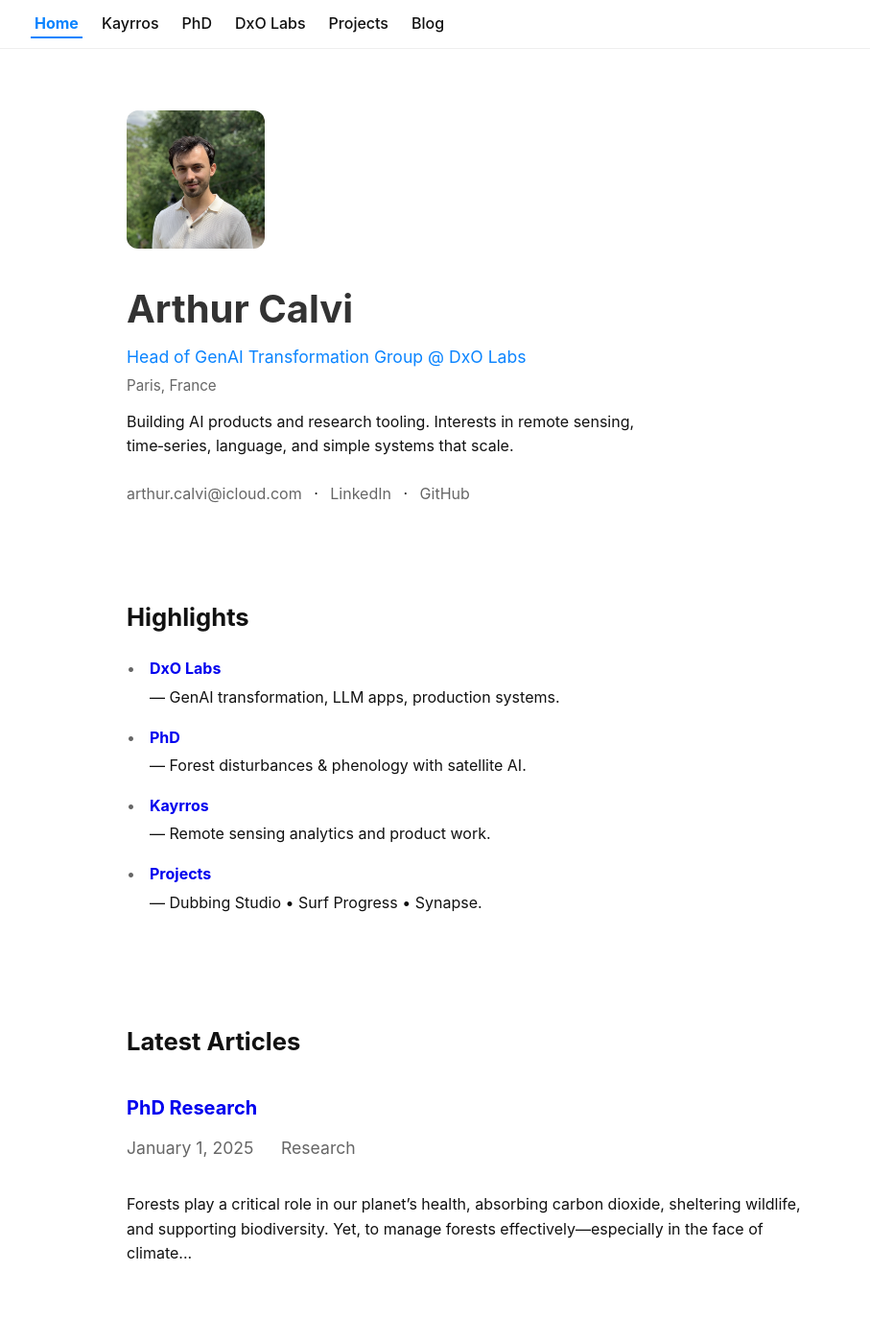
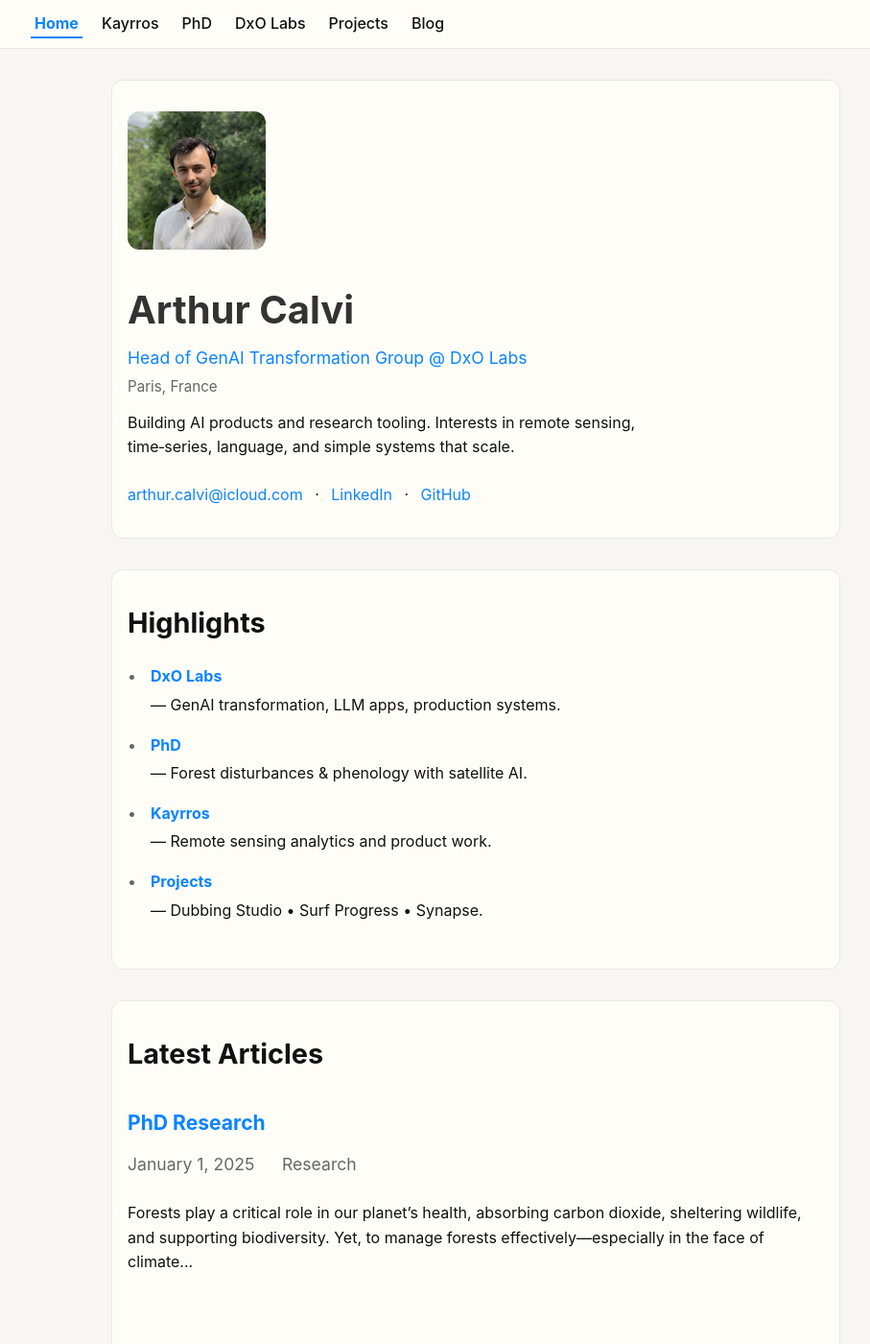
Before and after one commit to ArthurCalvi/arthurcalvi.github.io, a Jekyll site: the page built from index.html, in a window 1280 px wide and 1400 px high. Shown: the whole window at 96% size, without its empty margins (144-1051 px from the left). Built offline with Jekyll 4.4.1, drawn with Linux system fonts in a browser that asks for light colours.

Commit message:
design: warm off-white palette, tighter structure, and Apple‑inspired typography; add image utilities and figure include for transparent assets

```diff
--- a/assets/css/main.css
+++ b/assets/css/main.css
@@ -27,9 +27,22 @@ html {
   scroll-behavior: smooth;
 }
 
+/* ---------------------------------------------------
+   Design Tokens (Warm, Minimal)
+----------------------------------------------------- */
+:root {
+  --bg: #f8f6f3;            /* warm off-white */
+  --surface: #fffdf8;       /* slightly warmer surface */
+  --surface-2: #fff9f0;     /* subtle plate */
+  --text: #111111;
+  --muted: #666666;
+  --border: #ece7df;        /* hairline */
+  --accent: #0a84ff;        /* Apple blue */
+}
+
 body {
-  background: #ffffff;
-  color: #111;
+  background: var(--bg);
+  color: var(--text);
   min-height: 100vh;
 }
 
@@ -40,8 +53,8 @@ body {
   position: sticky;
   top: 0;
   z-index: 100;
-  background: #fff;
-  border-bottom: 1px solid #eee;
+  background: var(--surface);
+  border-bottom: 1px solid var(--border);
   margin: 0 0 2rem 0;
 }
 
@@ -56,13 +69,13 @@ body {
   padding: .75rem 1rem;
 }
 
-.site-nav a { color: #111; font-weight: 500; padding: 0.25rem 0.25rem; transition: color 0.2s ease; }
+.site-nav a { color: var(--text); font-weight: 500; padding: 0.25rem 0.25rem; transition: color 0.2s ease; }
 
 /* Current page indicator */
-.site-nav a[aria-current="page"] { color: #0a84ff; font-weight: 700; border-bottom: 2px solid #0a84ff; }
+.site-nav a[aria-current="page"] { color: var(--accent); font-weight: 700; border-bottom: 2px solid var(--accent); }
 
 /* Remove hover effect entirely */
-.site-nav a:hover { color: #0a84ff; }
+.site-nav a:hover { color: var(--accent); }
 
 /* ---------------------------------------------------
    Hero / Header
@@ -161,8 +174,8 @@ body {
 }
 
 /* Size variants usable via Kramdown attributes, e.g.: ![](src){:.is-small} */
-.article-content img.is-small { max-width: 520px; }
-.article-content img.is-wide  { max-width: min(100%, 1100px); width: 100%; }
+.article-content img.is-small { width: min(100%, 520px); }
+.article-content img.is-wide  { width: min(100%, 1100px); }
 .article-content img.is-full  { width: 100vw; max-width: none; margin-left: 50%; transform: translateX(-50%); }
 
 .article-figure {
@@ -255,27 +268,33 @@ body {
   margin-left: 0;
 }
 
-.social-links a:hover {
-  color: #0066cc;
-}
+.social-links a:hover { color: var(--accent); }
 
 /* ---------------------------------------------------
    Content Sections
 ----------------------------------------------------- */
 .content-section {
-  background: #fff;
+  background: var(--surface);
   padding: 2rem 1rem;
   max-width: 760px;
   margin: 0 auto 2rem auto;
+  border: 1px solid var(--border);
+  border-radius: 12px;
 }
 
-.content-section h2 { font-size: 1.6rem; margin-bottom: 1.25rem; color: #111; }
+.content-section h2 { font-size: clamp(1.4rem, 1.2rem + 0.8vw, 1.8rem); margin-bottom: 1.25rem; color: var(--text); }
 
-.content-section h3 { font-size: 1.25rem; margin: 1.25rem 0 .75rem; color: #222; }
+.content-section h3 { font-size: clamp(1.1rem, 1rem + 0.4vw, 1.35rem); margin: 1.25rem 0 .75rem; color: #222; }
+
+/* Links inside content */
+.content-section a { color: var(--accent); }
+.content-section a:hover { text-decoration: underline; }
 
 .content-section p + p {
     margin-top: 1rem;
 }
+
+hr { border: 0; border-top: 1px solid var(--border); margin: 2rem 0; }
 
 /* List Styling */
 .content-section ul {
@@ -295,7 +314,7 @@ body {
     content: "•";
     position: absolute;
     left: 0;
-    color: #666;
+    color: var(--muted);
 }
 
 .content-section ul li strong {
@@ -321,7 +340,7 @@ body {
     content: "•";
     position: absolute;
     left: 0;
-    color: #666;
+    color: var(--muted);
 }
 
 /* ---------------------------------------------------
@@ -334,11 +353,7 @@ body {
   max-width: 960px;
 }
 
-.site-footer p {
-  font-size: 0.9rem;
-  color: #fff;
-  text-shadow: 1px 1px 2px rgba(0, 0, 0, 0.2);
-}
+.site-footer p { font-size: 0.9rem; color: var(--muted); }
 
 /* ---------------------------------------------------
    Responsive Adjustments
@@ -385,26 +400,22 @@ article.content-section {
 }
 
 article h1 {
-  font-size: 2.5rem;
-  margin-bottom: 1.5rem;
-  color: #333;
+  font-size: clamp(2rem, 1.6rem + 2vw, 3rem);
+  margin-bottom: 1.25rem;
+  color: var(--text);
 }
 
-.article-meta {
-  margin-bottom: 2rem;
-  color: #666;
-}
+.article-meta { margin-bottom: 1.5rem; color: var(--muted); }
 
 .article-meta span {
   margin-right: 1.5rem;
   font-size: 1.1rem;
 }
 
-.article-content h2 {
-  font-size: 1.8rem;
-  margin: 2rem 0 1rem;
-  color: #444;
-}
+.research-article .article-content { max-width: 70ch; margin: 0 auto; }
+.article-content > p:first-of-type { font-size: 1.125rem; line-height: 1.85; color: #222; }
+.article-content h2 { font-size: clamp(1.4rem, 1.2rem + 1vw, 1.9rem); margin: 2rem 0 1rem; color: #222; }
+.article-content blockquote { margin: 1.5rem auto; padding: 0.75rem 1rem; border-left: 3px solid var(--border); color: #333; background: var(--surface-2); border-radius: 8px; }
 
 .article-content p {
   margin-bottom: 1.5rem;
@@ -602,7 +613,7 @@ article h1 {
 .research-article h2 {
   font-size: 1.8rem;
   margin-bottom: 1.5rem;
-  color: #0066cc;
+  color: var(--accent);
 }
 
 .research-article h3 {
@@ -637,7 +648,7 @@ article h1 {
 .article-figure figcaption {
   margin-top: 0.5rem;
   font-size: 0.9rem;
-  color: #666;
+  color: var(--muted);
   line-height: 1.5;
 }
 
@@ -714,3 +725,19 @@ mjx-container:not([display="true"]) {
     font-size: 0.9em;
   }
 }
+
+/* ---------------------------------------------------
+   Image Utilities (transparent PNG/SVG helpers)
+----------------------------------------------------- */
+.article-content img.on-plate {
+  background: linear-gradient(180deg, rgba(255,255,255,0.9), rgba(255,255,255,0.98));
+  padding: 12px;
+  border-radius: 16px;
+  border: 1px solid var(--border);
+  box-shadow: 0 8px 24px rgba(0,0,0,0.06);
+}
+.article-content img.float-shadow {
+  box-shadow: 0 14px 36px rgba(0,0,0,0.08);
+  border-radius: 12px;
+}
+.article-content img.rounded-lg { border-radius: 16px; }
```
Also changed, not shown: _includes/figure.html (added, +7 -0 lines).
